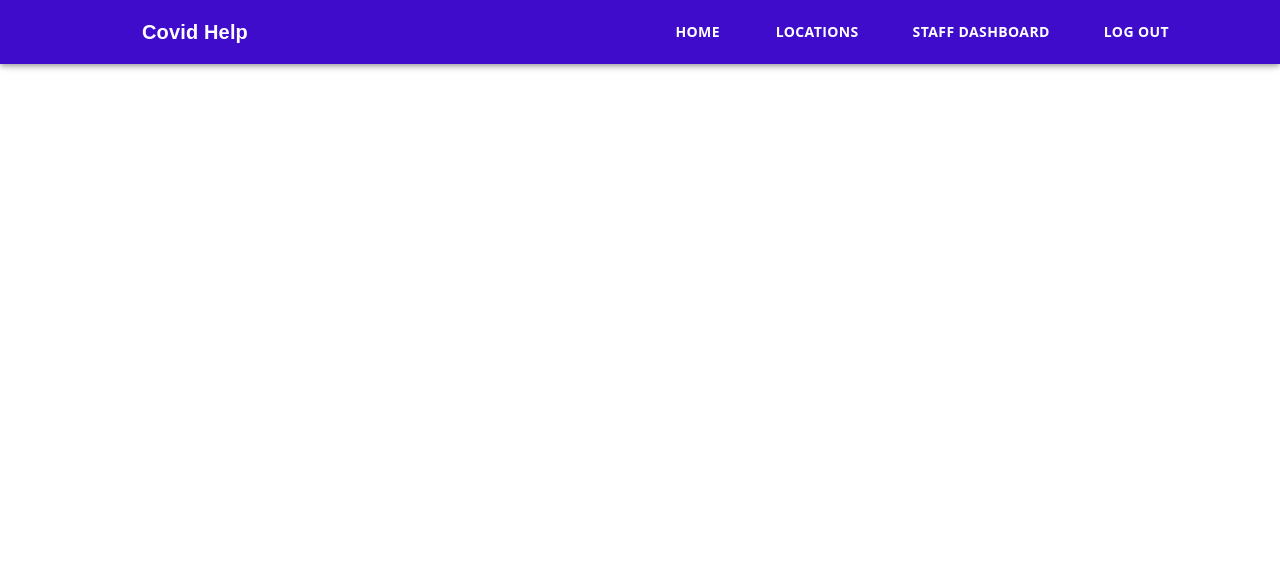
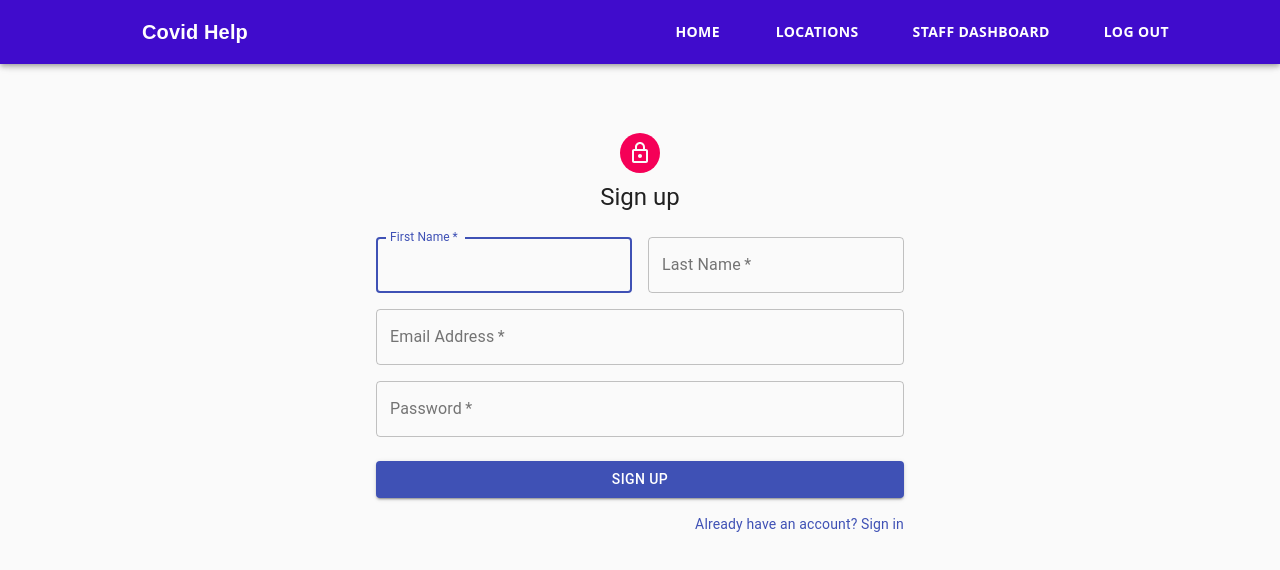
Before and after one commit to Udit-takkar/Covihelp, a React (Create React App) app in the folder frontend/covidapp/: page / in a window 1280 px wide. Shown: the top 570 px of the page. Built offline with nearby package versions, Linux system fonts and the light colour scheme.

Commit message:
Login and SignUp UI added

```diff
--- a/frontend/covidapp/AuthenticatedRoute.js
+++ b/frontend/covidapp/AuthenticatedRoute.js
@@ -1,13 +1,11 @@
 /* authenticated router */
-import React, { Component } from "react";
+import React from "react";
 import { Route, Redirect } from "react-router-dom";
 import UserServiceApi from "./api/UserServiceApi";
 
 function AuthenticatedRoute(props) {
-  //This class authenticates and verifies the user, otherwise redirects the web to the login page.
-
   if (UserServiceApi.isUserLoggedIn()) {
-    return <Route {...this.props} />;
+    return <Route {...props} />;
   } else {
     return <Redirect to="/" />;
   }
--- a/frontend/covidapp/src/components/Login.js
+++ b/frontend/covidapp/src/components/Login.js
@@ -1,7 +1,114 @@
-import React from "react";
+import React, { useState } from "react";
+import Avatar from "@material-ui/core/Avatar";
+import Button from "@material-ui/core/Button";
+import CssBaseline from "@material-ui/core/CssBaseline";
+import TextField from "@material-ui/core/TextField";
+import Link from "@material-ui/core/Link";
+import Grid from "@material-ui/core/Grid";
+import LockOutlinedIcon from "@material-ui/icons/LockOutlined";
+import Typography from "@material-ui/core/Typography";
+import { makeStyles } from "@material-ui/core/styles";
+import Container from "@material-ui/core/Container";
 
-function Login() {
-  return <div></div>;
+const useStyles = makeStyles((theme) => ({
+  root: {
+    marginTop: "140px",
+  },
+  paper: {
+    marginTop: theme.spacing(8),
+    display: "flex",
+    flexDirection: "column",
+    alignItems: "center",
+  },
+  avatar: {
+    margin: theme.spacing(1),
+    backgroundColor: theme.palette.secondary.main,
+  },
+  form: {
+    width: "100%", // Fix IE 11 issue.
+    marginTop: theme.spacing(1),
+  },
+  submit: {
+    margin: theme.spacing(3, 0, 2),
+  },
+}));
+
+export default function LogIn() {
+  const classes = useStyles();
+  const [formState, setFormState] = useState({ email: "", password: "" });
+  const handleChange = (e) => {
+    setFormState({ ...formState, [e.target.name]: e.target.value });
+  };
+  const handleSubmit = (e) => {
+    e.preventDefault();
+    console.log(formState);
+  };
+
+  return (
+    <Container component="main" className={classes.root} maxWidth="xs">
+      <CssBaseline />
+      <div className={classes.paper}>
+        <Avatar className={classes.avatar}>
+          <LockOutlinedIcon />
+        </Avatar>
+        <Typography component="h1" variant="h5">
+          Log In
+        </Typography>
+        <form className={classes.form} noValidate>
+          <TextField
+            variant="outlined"
+            margin="normal"
+            required
+            fullWidth
+            id="email"
+            label="Email Address"
+            name="email"
+            value={formState.email}
+            autoComplete="email"
+            autoFocus
+          />
+          <TextField
+            variant="outlined"
+            margin="normal"
+            required
+            fullWidth
+            name="password"
+            label="Password"
+            type="password"
+            id="password"
+            value={formState.password}
+            onChange={handleChange}
+            autoComplete="current-password"
+          />
+          {/* <FormControlLabel
+            control={<Checkbox value="remember" color="primary" />}
+            label="Remember me"
+          /> */}
+          <Button
+            type="submit"
+            fullWidth
+            variant="contained"
+            color="primary"
+            className={classes.submit}
+            onChange={handleChange}
+            onClick={handleSubmit}
+          >
+            Log In
+          </Button>
+          <Grid container>
+            {/* <Grid item xs>
+              <Link href="#" variant="body2">
+                Forgot password?
+              </Link>
+            </Grid> */}
+            <Grid item>
+              <Link href="/signup" variant="body2">
+                {"Don't have an account? Sign Up"}
+              </Link>
+            </Grid>
+          </Grid>
+        </form>
+      </div>
+    </Container>
+  );
 }
-
-export default Login;
--- a/frontend/covidapp/src/components/SignUp.js
+++ b/frontend/covidapp/src/components/SignUp.js
@@ -1,8 +1,145 @@
-import React from "react";
-import { AppBar, Toolbar, Typography } from "@material-ui/core";
+import React, { useState } from "react";
+import Avatar from "@material-ui/core/Avatar";
+import Button from "@material-ui/core/Button";
+import CssBaseline from "@material-ui/core/CssBaseline";
+import TextField from "@material-ui/core/TextField";
 
-function SignUp() {
-  return <div>hello</div>;
+import Link from "@material-ui/core/Link";
+import Grid from "@material-ui/core/Grid";
+
+import LockOutlinedIcon from "@material-ui/icons/LockOutlined";
+import Typography from "@material-ui/core/Typography";
+import { makeStyles } from "@material-ui/core/styles";
+import Container from "@material-ui/core/Container";
+
+const useStyles = makeStyles((theme) => ({
+  root: {
+    marginTop: "125px",
+    minWidth: "45vw",
+  },
+  paper: {
+    marginTop: theme.spacing(8),
+    display: "flex",
+    flexDirection: "column",
+    justifyContent: "center",
+    alignItems: "center",
+    margin: "auto",
+  },
+  avatar: {
+    margin: theme.spacing(1),
+    backgroundColor: theme.palette.secondary.main,
+  },
+  form: {
+    width: "100%", // Fix IE 11 issue.
+    marginTop: theme.spacing(3),
+  },
+  submit: {
+    margin: theme.spacing(3, 0, 2),
+  },
+}));
+
+export default function SignUp() {
+  const classes = useStyles();
+  const [formState, setFormState] = useState({
+    firstName: "",
+    lastName: "",
+    email: "",
+    password: "",
+  });
+  const handleChange = (e) => {
+    setFormState({ ...formState, [e.target.name]: e.target.value });
+  };
+  const handleSubmit = (e) => {
+    e.preventDefault();
+
+    console.log(formState);
+  };
+  return (
+    <Container component="main" maxWidth="xs" className={classes.root}>
+      <CssBaseline />
+      <div className={classes.paper}>
+        <Avatar className={classes.avatar}>
+          <LockOutlinedIcon />
+        </Avatar>
+        <Typography component="h1" variant="h5">
+          Sign up
+        </Typography>
+        <form className={classes.form} noValidate>
+          <Grid container spacing={2}>
+            <Grid item xs={12} sm={6}>
+              <TextField
+                autoComplete="fname"
+                name="firstName"
+                variant="outlined"
+                required
+                fullWidth
+                id="firstName"
+                label="First Name"
+                value={formState.firstName}
+                onChange={handleChange}
+                autoFocus
+              />
+            </Grid>
+            <Grid item xs={12} sm={6}>
+              <TextField
+                variant="outlined"
+                required
+                fullWidth
+                id="lastName"
+                label="Last Name"
+                name="lastName"
+                value={formState.lastName}
+                onChange={handleChange}
+                autoComplete="lname"
+              />
+            </Grid>
+            <Grid item xs={12}>
+              <TextField
+                variant="outlined"
+                required
+                fullWidth
+                id="email"
+                label="Email Address"
+                name="email"
+                value={formState.email}
+                onChange={handleChange}
+                autoComplete="email"
+              />
+            </Grid>
+            <Grid item xs={12}>
+              <TextField
+                variant="outlined"
+                required
+                fullWidth
+                name="password"
+                label="Password"
+                type="password"
+                id="password"
+                value={formState.password}
+                onChange={handleChange}
+                autoComplete="current-password"
+              />
+            </Grid>
+          </Grid>
+          <Button
+            type="submit"
+            fullWidth
+            variant="contained"
+            color="primary"
+            className={classes.submit}
+            onClick={handleSubmit}
+          >
+            Sign Up
+          </Button>
+          <Grid container justify="flex-end">
+            <Grid item>
+              <Link href="/login" variant="body2">
+                Already have an account? Sign in
+              </Link>
+            </Grid>
+          </Grid>
+        </form>
+      </div>
+    </Container>
+  );
 }
-
-export default SignUp;
```
